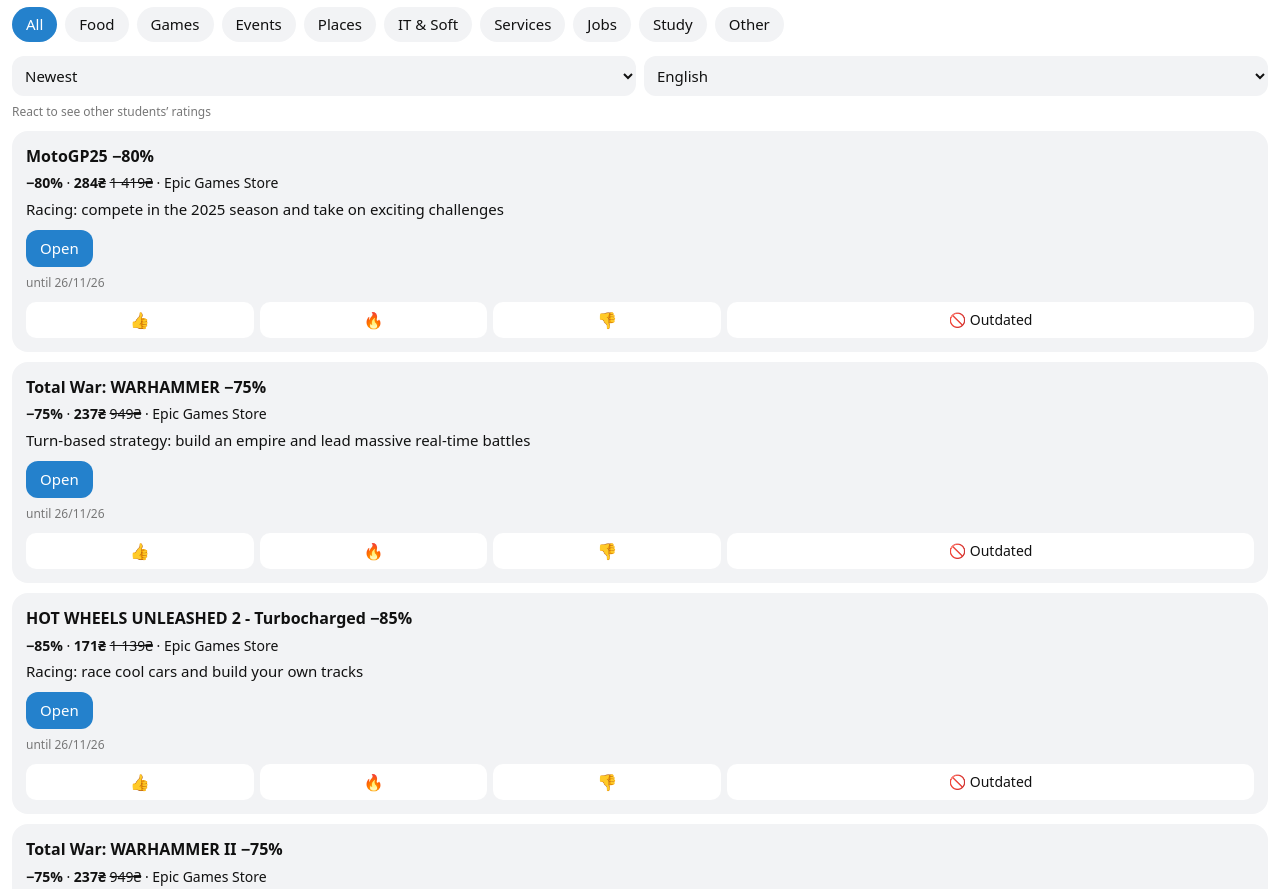
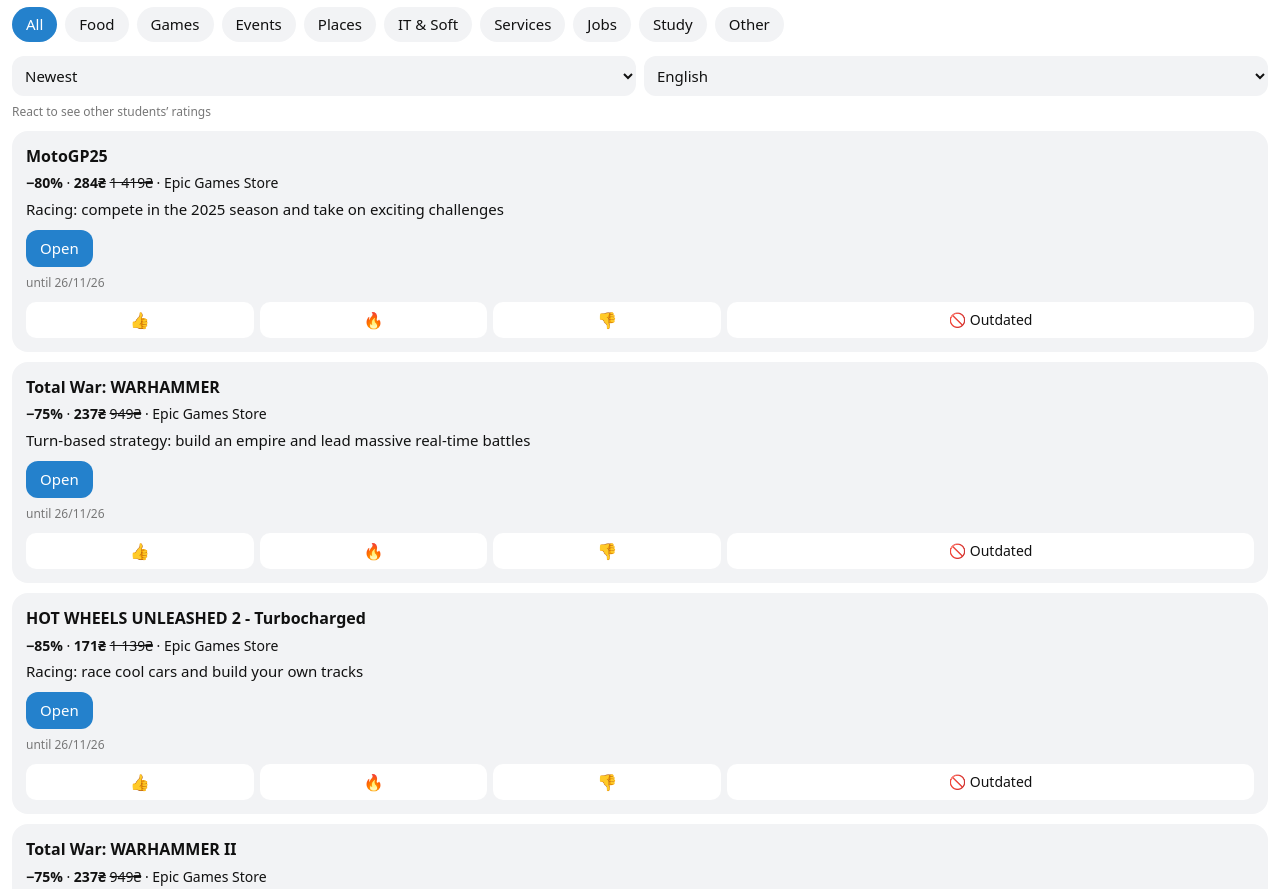
Before and after one commit to LaGrig/kosice-offers, a plain HTML site: page docs/index.html in a window 1280 px wide. Shown: the part 47-936 px from the top of the page. Drawn offline with Linux system fonts and the light colour scheme; no server answers.

Commit message:
update publish 2026-11-16_07:21

```diff
--- a/docs/index.html
+++ b/docs/index.html
@@ -211,7 +211,7 @@ function render(){
   if (!list.length) { box.append(el('div', 'empty', tx.empty)); return; }
   list.forEach(o => {
     const c = el('div', 'card');
-    c.append(el('h3', null, o.title[lang] || o.title.en || ''));
+    c.append(el('h3', null, (o.title[lang] || o.title.en || '').replace(/\s*[−-]\d+%$/, '')));
     const st = (o.blurb && o.blurb[lang]) ? stateEl(o) : null;
     if (st) c.append(st);
     c.append(el('div', null, (o.blurb && o.blurb[lang]) || o.text[lang] || o.text.en || ''));
--- a/docs/offers.json
+++ b/docs/offers.json
@@ -2,10 +2,10 @@
  {
   "id": "c23877379a5d",
   "title": {
-   "uk": "Borderlands 3 −90%",
-   "ru": "Borderlands 3 −90%",
-   "en": "Borderlands 3 −90%",
-   "sk": "Borderlands 3 −90%"
+   "uk": "Borderlands 3",
+   "ru": "Borderlands 3",
+   "en": "Borderlands 3",
+   "sk": "Borderlands 3"
   },
   "text": {
    "uk": "Borderlands 3 у Steam зараз за 84₴ замість 849₴. Не пропусти 🎮",
@@ -48,10 +48,10 @@
  {
   "id": "13c72ea36348",
   "title": {
-   "uk": "Borderlands 2 −90%",
-   "ru": "Borderlands 2 −90%",
-   "en": "Borderlands 2 −90%",
-   "sk": "Borderlands 2 −90%"
+   "uk": "Borderlands 2",
+   "ru": "Borderlands 2",
+   "en": "Borderlands 2",
+   "sk": "Borderlands 2"
   },
   "text": {
    "uk": "Borderlands 2 у Steam зараз за 38₴ замість 389₴. Гарний момент забрати 🎮",
@@ -94,10 +94,10 @@
  {
   "id": "c391548c4a29",
   "title": {
-   "uk": "FINAL FANTASY VII REBIRTH −85%",
-   "ru": "FINAL FANTASY VII REBIRTH −85%",
-   "en": "FINAL FANTASY VII REBIRTH −85%",
-   "sk": "FINAL FANTASY VII REBIRTH −85%"
+   "uk": "FINAL FANTASY VII REBIRTH",
+   "ru": "FINAL FANTASY VII REBIRTH",
+   "en": "FINAL FANTASY VII REBIRTH",
+   "sk": "FINAL FANTASY VII REBIRTH"
   },
   "text": {
    "uk": "FINAL FANTASY VII REBIRTH у Epic Games Store зараз за 255₴ замість 1 699₴. Саме час додати до бібліотеки 🎮",
@@ -138,10 +138,10 @@
  {
   "id": "c6739a851319",
   "title": {
-   "uk": "FINAL FANTASY VII REMAKE INTERGRADE −82%",
-   "ru": "FINAL FANTASY VII REMAKE INTERGRADE −82%",
-   "en": "FINAL FANTASY VII REMAKE INTERGRADE −82%",
-   "sk": "FINAL FANTASY VII REMAKE INTERGRADE −82%"
+   "uk": "FINAL FANTASY VII REMAKE INTERGRADE",
+   "ru": "FINAL FANTASY VII REMAKE INTERGRADE",
+   "en": "FINAL FANTASY VII REMAKE INTERGRADE",
+   "sk": "FINAL FANTASY VII REMAKE INTERGRADE"
   },
   "text": {
    "uk": "FINAL FANTASY VII REMAKE INTERGRADE у Epic Games Store зараз за 198₴ замість 1 099₴. Гарний момент забрати 🎮",
@@ -207,10 +207,10 @@
  {
   "id": "c0fc743aff78",
   "title": {
-   "uk": "Hell Let Loose −75%",
-   "ru": "Hell Let Loose −75%",
-   "en": "Hell Let Loose −75%",
-   "sk": "Hell Let Loose −75%"
+   "uk": "Hell Let Loose",
+   "ru": "Hell Let Loose",
+   "en": "Hell Let Loose",
+   "sk": "Hell Let Loose"
   },
   "text": {
    "uk": "Hell Let Loose у Epic Games Store зараз за 250₴ замість 999₴. Студентський бюджет скаже дякую 🎮",
@@ -251,10 +251,10 @@
  {
   "id": "a41ad95b27cd",
   "title": {
-   "uk": "Just Cause 4 Reloaded −85%",
-   "ru": "Just Cause 4 Reloaded −85%",
-   "en": "Just Cause 4 Reloaded −85%",
-   "sk": "Just Cause 4 Reloaded −85%"
+   "uk": "Just Cause 4 Reloaded",
+   "ru": "Just Cause 4 Reloaded",
+   "en": "Just Cause 4 Reloaded",
+   "sk": "Just Cause 4 Reloaded"
   },
   "text": {
    "uk": "Just Cause 4 Reloaded у Epic Games Store зараз за 85₴ замість 569₴. Студентський бюджет скаже дякую 🎮",
@@ -295,10 +295,10 @@
  {
   "id": "3156e8473bf0",
   "title": {
-   "uk": "FATAL FURY: City of the Wolves −75%",
-   "ru": "FATAL FURY: City of the Wolves −75%",
-   "en": "FATAL FURY: City of the Wolves −75%",
-   "sk": "FATAL FURY: City of the Wolves −75%"
+   "uk": "FATAL FURY: City of the Wolves",
+   "ru": "FATAL FURY: City of the Wolves",
+   "en": "FATAL FURY: City of the Wolves",
+   "sk": "FATAL FURY: City of the Wolves"
   },
   "text": {
    "uk": "FATAL FURY: City of the Wolves у Epic Games Store зараз за 162₴ замість 649₴. Гарний момент забрати 🎮",
@@ -339,10 +339,10 @@
  {
   "id": "973e5551fad2",
   "title": {
-   "uk": "For The King II −70%",
-   "ru": "For The King II −70%",
-   "en": "For The King II −70%",
-   "sk": "For The King II −70%"
+   "uk": "For The King II",
+   "ru": "For The King II",
+   "en": "For The King II",
+   "sk": "For The King II"
   },
   "text": {
    "uk": "For The King II у Steam зараз за 179₴ замість 599₴. Гарний момент забрати 🎮",
@@ -384,10 +384,10 @@
  {
   "id": "7166fa76bb4a",
   "title": {
-   "uk": "Grand Theft Auto IV: The −70%",
-   "ru": "Grand Theft Auto IV: The −70%",
-   "en": "Grand Theft Auto IV: The −70%",
-   "sk": "Grand Theft Auto IV: The −70%"
+   "uk": "Grand Theft Auto IV: The",
+   "ru": "Grand Theft Auto IV: The",
+   "en": "Grand Theft Auto IV: The",
+   "sk": "Grand Theft Auto IV: The"
   },
   "text": {
    "uk": "Grand Theft Auto IV: The у Steam зараз за 128₴ замість 429₴. Саме час додати до бібліотеки 🎮",
@@ -429,10 +429,10 @@
  {
   "id": "bd3699997b09",
   "title": {
-   "uk": "Euro Truck Simulator 2 −75%",
-   "ru": "Euro Truck Simulator 2 −75%",
-   "en": "Euro Truck Simulator 2 −75%",
-   "sk": "Euro Truck Simulator 2 −75%"
+   "uk": "Euro Truck Simulator 2",
+   "ru": "Euro Truck Simulator 2",
+   "en": "Euro Truck Simulator 2",
+   "sk": "Euro Truck Simulator 2"
   },
   "text": {
    "uk": "Euro Truck Simulator 2 у Steam зараз за 100₴ замість 400₴. Саме час додати до бібліотеки 🎮",
@@ -474,10 +474,10 @@
  {
   "id": "b062690aaaad",
   "title": {
-   "uk": "American Truck Simulator −75%",
-   "ru": "American Truck Simulator −75%",
-   "en": "American Truck Simulator −75%",
-   "sk": "American Truck Simulator −75%"
+   "uk": "American Truck Simulator",
+   "ru": "American Truck Simulator",
+   "en": "American Truck Simulator",
+   "sk": "American Truck Simulator"
   },
   "text": {
    "uk": "American Truck Simulator у Steam зараз за 100₴ замість 400₴. Студентський бюджет скаже дякую 🎮",
@@ -519,10 +519,10 @@
  {
   "id": "0d366316b6eb",
   "title": {
-   "uk": "The Elder Scrolls V: Skyrim Special Edition −80%",
-   "ru": "The Elder Scrolls V: Skyrim Special Edition −80%",
-   "en": "The Elder Scrolls V: Skyrim Special Edition −80%",
-   "sk": "The Elder Scrolls V: Skyrim Special Edition −80%"
+   "uk": "The Elder Scrolls V: Skyrim Special Edition",
+   "ru": "The Elder Scrolls V: Skyrim Special Edition",
+   "en": "The Elder Scrolls V: Skyrim Special Edition",
+   "sk": "The Elder Scrolls V: Skyrim Special Edition"
   },
   "text": {
    "uk": "The Elder Scrolls V: Skyrim Special Edition у Steam зараз за 129₴ замість 649₴. Саме час додати до бібліотеки 🎮",
@@ -564,10 +564,10 @@
  {
   "id": "ba61c8bd42df",
   "title": {
-   "uk": "Hearts of Iron IV −70%",
-   "ru": "Hearts of Iron IV −70%",
-   "en": "Hearts of Iron IV −70%",
-   "sk": "Hearts of Iron IV −70%"
+   "uk": "Hearts of Iron IV",
+   "ru": "Hearts of Iron IV",
+   "en": "Hearts of Iron IV",
+   "sk": "Hearts of Iron IV"
   },
   "text": {
    "uk": "Hearts of Iron IV у Steam зараз за 404₴ замість 1 349₴. Гарний момент забрати 🎮",
@@ -648,10 +648,10 @@
  {
   "id": "4a8a25d642d6",
   "title": {
-   "uk": "OCTOPATH TRAVELER −70%",
-   "ru": "OCTOPATH TRAVELER −70%",
-   "en": "OCTOPATH TRAVELER −70%",
-   "sk": "OCTOPATH TRAVELER −70%"
+   "uk": "OCTOPATH TRAVELER",
+   "ru": "OCTOPATH TRAVELER",
+   "en": "OCTOPATH TRAVELER",
+   "sk": "OCTOPATH TRAVELER"
   },
   "text": {
    "uk": "OCTOPATH TRAVELER у Epic Games Store зараз за 330₴ замість 1 099₴. Не пропусти 🎮",
@@ -692,10 +692,10 @@
  {
   "id": "17919fd1bccf",
   "title": {
-   "uk": "STRANGER OF PARADISE FINAL FANTASY ORIGIN −70%",
-   "ru": "STRANGER OF PARADISE FINAL FANTASY ORIGIN −70%",
-   "en": "STRANGER OF PARADISE FINAL FANTASY ORIGIN −70%",
-   "sk": "STRANGER OF PARADISE FINAL FANTASY ORIGIN −70%"
+   "uk": "STRANGER OF PARADISE FINAL FANTASY ORIGIN",
+   "ru": "STRANGER OF PARADISE FINAL FANTASY ORIGIN",
+   "en": "STRANGER OF PARADISE FINAL FANTASY ORIGIN",
+   "sk": "STRANGER OF PARADISE FINAL FANTASY ORIGIN"
   },
   "text": {
    "uk": "STRANGER OF PARADISE FINAL FANTASY ORIGIN у Epic Games Store зараз за 300₴ замість 999₴. Гарний момент забрати 🎮",
@@ -736,10 +736,10 @@
  {
   "id": "6acef15aa40e",
   "title": {
-   "uk": "Total War: WARHAMMER II −75%",
-   "ru": "Total War: WARHAMMER II −75%",
-   "en": "Total War: WARHAMMER II −75%",
-   "sk": "Total War: WARHAMMER II −75%"
+   "uk": "Total War: WARHAMMER II",
+   "ru": "Total War: WARHAMMER II",
+   "en": "Total War: WARHAMMER II",
+   "sk": "Total War: WARHAMMER II"
   },
   "text": {
    "uk": "Total War: WARHAMMER II у Epic Games Store зараз за 237₴ замість 949₴. Гарний момент забрати 🎮",
@@ -780,10 +780,10 @@
  {
   "id": "5e7c04764193",
   "title": {
-   "uk": "RIDE 5 −80%",
-   "ru": "RIDE 5 −80%",
-   "en": "RIDE 5 −80%",
-   "sk": "RIDE 5 −80%"
+   "uk": "RIDE 5",
+   "ru": "RIDE 5",
+   "en": "RIDE 5",
+   "sk": "RIDE 5"
   },
   "text": {
    "uk": "RIDE 5 у Epic Games Store зараз за 284₴ замість 1 419₴. Студентський бюджет скаже дякую 🎮",
@@ -824,10 +824,10 @@
  {
   "id": "fa30b6ee6d59",
   "title": {
-   "uk": "Black Desert −91%",
-   "ru": "Black Desert −91%",
-   "en": "Black Desert −91%",
-   "sk": "Black Desert −91%"
+   "uk": "Black Desert",
+   "ru": "Black Desert",
+   "en": "Black Desert",
+   "sk": "Black Desert"
   },
   "text": {
    "uk": "Black Desert у Steam зараз за 14₴ замість 149₴. Не пропусти 🎮",
@@ -869,10 +869,10 @@
  {
   "id": "d8840dbf79e5",
   "title": {
-   "uk": "MotoGP25 −80%",
-   "ru": "MotoGP25 −80%",
-   "en": "MotoGP25 −80%",
-   "sk": "MotoGP25 −80%"
+   "uk": "MotoGP25",
+   "ru": "MotoGP25",
+   "en": "MotoGP25",
+   "sk": "MotoGP25"
   },
   "text": {
    "uk": "MotoGP25 у Epic Games Store зараз за 284₴ замість 1 419₴. Гарний момент забрати 🎮",
@@ -913,10 +913,10 @@
  {
   "id": "53a51e8e187b",
   "title": {
-   "uk": "Total War: WARHAMMER −75%",
-   "ru": "Total War: WARHAMMER −75%",
-   "en": "Total War: WARHAMMER −75%",
-   "sk": "Total War: WARHAMMER −75%"
+   "uk": "Total War: WARHAMMER",
+   "ru": "Total War: WARHAMMER",
+   "en": "Total War: WARHAMMER",
+   "sk": "Total War: WARHAMMER"
   },
   "text": {
    "uk": "Total War: WARHAMMER у Epic Games Store зараз за 237₴ замість 949₴. Студентський бюджет скаже дякую 🎮",
@@ -957,10 +957,10 @@
  {
   "id": "e3efe528e67b",
   "title": {
-   "uk": "HOT WHEELS UNLEASHED 2 - Turbocharged −85%",
-   "ru": "HOT WHEELS UNLEASHED 2 - Turbocharged −85%",
-   "en": "HOT WHEELS UNLEASHED 2 - Turbocharged −85%",
-   "sk": "HOT WHEELS UNLEASHED 2 - Turbocharged −85%"
+   "uk": "HOT WHEELS UNLEASHED 2 - Turbocharged",
+   "ru": "HOT WHEELS UNLEASHED 2 - Turbocharged",
+   "en": "HOT WHEELS UNLEASHED 2 - Turbocharged",
+   "sk": "HOT WHEELS UNLEASHED 2 - Turbocharged"
   },
   "text": {
    "uk": "HOT WHEELS UNLEASHED 2 - Turbocharged у Epic Games Store зараз за 171₴ замість 1 139₴. Саме час додати до бібліотеки 🎮",
```
